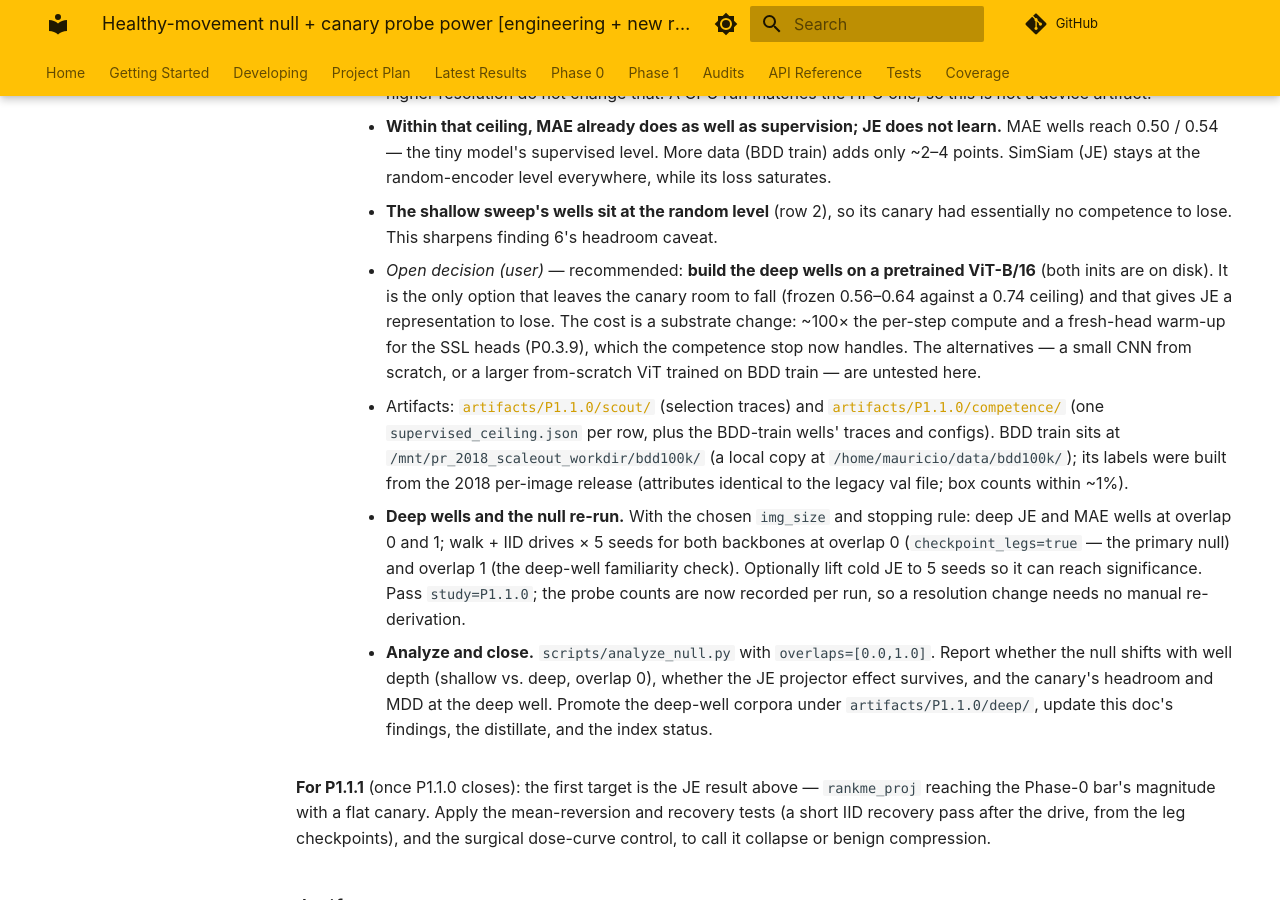
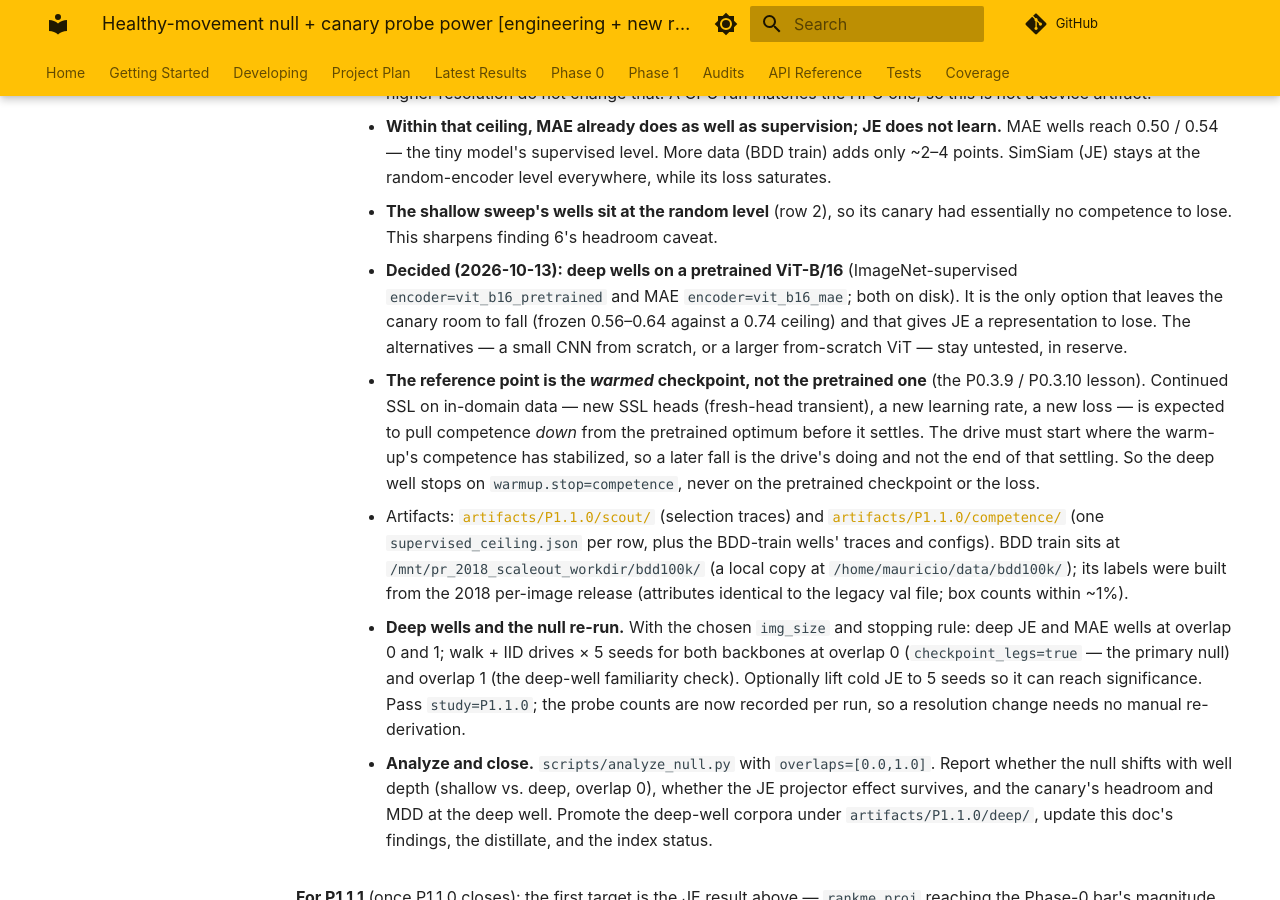
Before and after one commit to aidotse/cafl4ds, an MkDocs documentation site: the page built from docs/experiments/phase1/P1.1.0.md, in a window 1280 px wide and 900 px high, scrolled down 6873 px. Built offline with MkDocs 1.6.1 and Material for MkDocs 9.7.7, drawn with Linux system fonts in a browser that asks for light colours; comment, search, counter and statistics services are not loaded.

Commit message:
docs: P1.1.0 decide pretrained ViT-B deep wells, warmed to a competence plateau
Co-Authored-By: Claude Opus 5.5 <noreply@anthropic.com>

```diff
--- a/docs/experiments/phase1/P1.1.0.md
+++ b/docs/experiments/phase1/P1.1.0.md
@@ -254,11 +254,15 @@ surgical dose curve and the JE collapse-vs-benign question both read losses agai
             random-encoder level everywhere, while its loss saturates.
         - **The shallow sweep's wells sit at the random level** (row 2), so its canary had essentially no competence to
             lose. This sharpens finding 6's headroom caveat.
-        - *Open decision (user)* — recommended: **build the deep wells on a pretrained ViT-B/16** (both inits are on disk).
-            It is the only option that leaves the canary room to fall (frozen 0.56–0.64 against a 0.74 ceiling) and that
-            gives JE a representation to lose. The cost is a substrate change: ~100× the per-step compute and a fresh-head
-            warm-up for the SSL heads (P0.3.9), which the competence stop now handles. The alternatives — a small CNN from
-            scratch, or a larger from-scratch ViT trained on BDD train — are untested here.
+        - **Decided (2026-10-13): deep wells on a pretrained ViT-B/16** (ImageNet-supervised `encoder=vit_b16_pretrained`
+            and MAE `encoder=vit_b16_mae`; both on disk). It is the only option that leaves the canary room to fall (frozen
+            0.56–0.64 against a 0.74 ceiling) and that gives JE a representation to lose. The alternatives — a small CNN
+            from scratch, or a larger from-scratch ViT — stay untested, in reserve.
+        - **The reference point is the *warmed* checkpoint, not the pretrained one** (the P0.3.9 / P0.3.10 lesson).
+            Continued SSL on in-domain data — new SSL heads (fresh-head transient), a new learning rate, a new loss — is
+            expected to pull competence *down* from the pretrained optimum before it settles. The drive must start where
+            the warm-up's competence has stabilized, so a later fall is the drive's doing and not the end of that settling.
+            So the deep well stops on `warmup.stop=competence`, never on the pretrained checkpoint or the loss.
         - Artifacts: [`artifacts/P1.1.0/scout/`](artifacts/P1.1.0/scout/) (selection traces) and
             [`artifacts/P1.1.0/competence/`](artifacts/P1.1.0/competence/) (one `supervised_ceiling.json` per row, plus the
             BDD-train wells' traces and configs). BDD train sits at `/mnt/pr_2018_scaleout_workdir/bdd100k/` (a local copy
```
